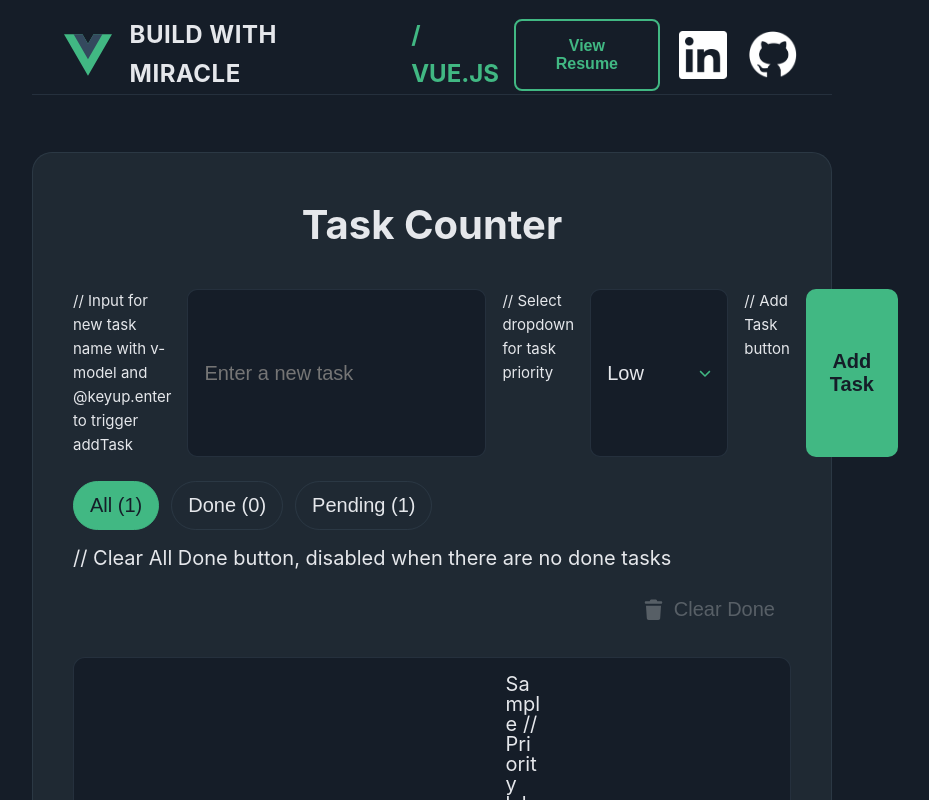
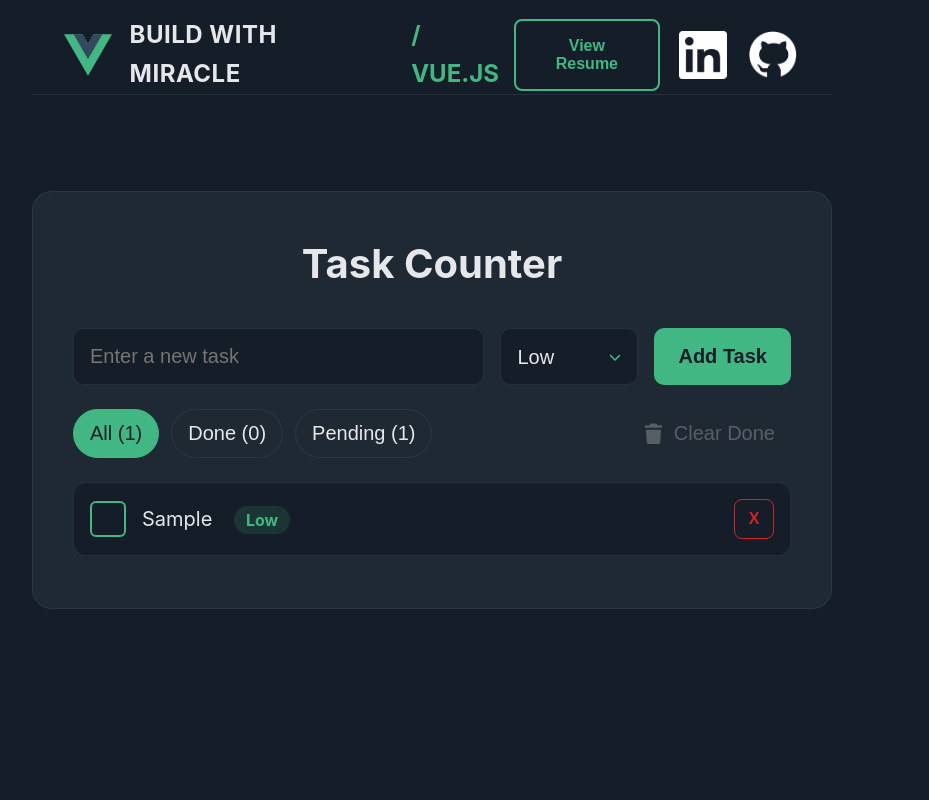
Before and after one commit to gmiracle17/BURWELL_GICHELLE_FRONTEND, a Vue app: page /task-counter in a window 1280 px wide. Both pictures are taken after typing "Sample" into the empty fields and a click on the button "Add Task". Shown: the top 800 px of the page, without its empty margins (208-1137 px from the left). Built offline with nearby package versions, Linux system fonts and the light colour scheme.

Commit message:
fixed comments for FE components

```diff
--- a/src/views/TaskCounter.vue
+++ b/src/views/TaskCounter.vue
@@ -147,17 +147,17 @@ function clearAllDone() {
     <!-- TODO 8: Add an "Add Task" button with @click="addTask" -->
     <div class="input-row">
 
-      // Input for new task name with v-model and @keyup.enter to trigger addTask
+      <!-- Input for new task name with v-model and @keyup.enter to trigger addTask -->
       <input v-model="newTaskName" @keyup.enter="addTask" placeholder="Enter a new task"/>
 
-      // Select dropdown for task priority
-      <select v-model="selectedPriority"class="priority-select">
+      <!-- Select dropdown for task priority -->
+      <select v-model="selectedPriority" class="priority-select">
         <option>Low</option>
         <option>Medium</option>
         <option>High</option>
       </select>
 
-      // Add Task button
+      <!-- Add Task button -->
       <button @click="addTask">
         Add Task
       </button>
@@ -170,8 +170,8 @@ function clearAllDone() {
       <button :class="{ active: selectedFilter === 'done' }" @click="selectedFilter = 'done'">Done ({{ doneCount }})</button>
       <button :class="{ active: selectedFilter === 'pending' }" @click="selectedFilter = 'pending'">Pending ({{ pendingCount }})</button>
 
-      // Clear All Done button, disabled when there are no done tasks
-      <button class="clear-done"@click="clearAllDone":disabled="doneCount === 0">
+      <!-- Clear All Done button, disabled when there are no done tasks -->
+      <button class="clear-done" @click="clearAllDone" :disabled="doneCount === 0">
         <font-awesome-icon icon="fa-trash" />
         Clear Done
       </button>
@@ -190,21 +190,21 @@ function clearAllDone() {
       <ul class="task-list">
         <li  v-for="task in filteredTasks" :key="task.id">
 
-          // Checkbox to mark task as done, bound to task.done with v-model
+          <!-- Checkbox to mark task as done, bound to task.done with v-model -->
           <input type="checkbox" v-model="task.done" class="task-checkbox"/>
 
-          // Task name with conditional class for done status and priority label
-          <div class="task-text":class="{ done: task.done }">
+          <!-- Task name with conditional class for done status and priority label -->
+          <div class="task-text" :class="{ done: task.done }">
             {{ task.name }}
 
-            // Priority label with dynamic class based on task.priority
-            <span class="priority":class="task.priority.toLowerCase()">
+            <!-- Priority label with dynamic class based on task.priority -->
+            <span class="priority" :class="task.priority.toLowerCase()">
               {{ task.priority }}
             </span>
 
           </div>
 
-          // Remove button to delete the task, calls removeTask with task.id
+          <!-- Remove button to delete the task, calls removeTask with task.id -->
           <button @click="removeTask(task.id)" class="remove-button">X</button>
         </li>
       </ul>
```
